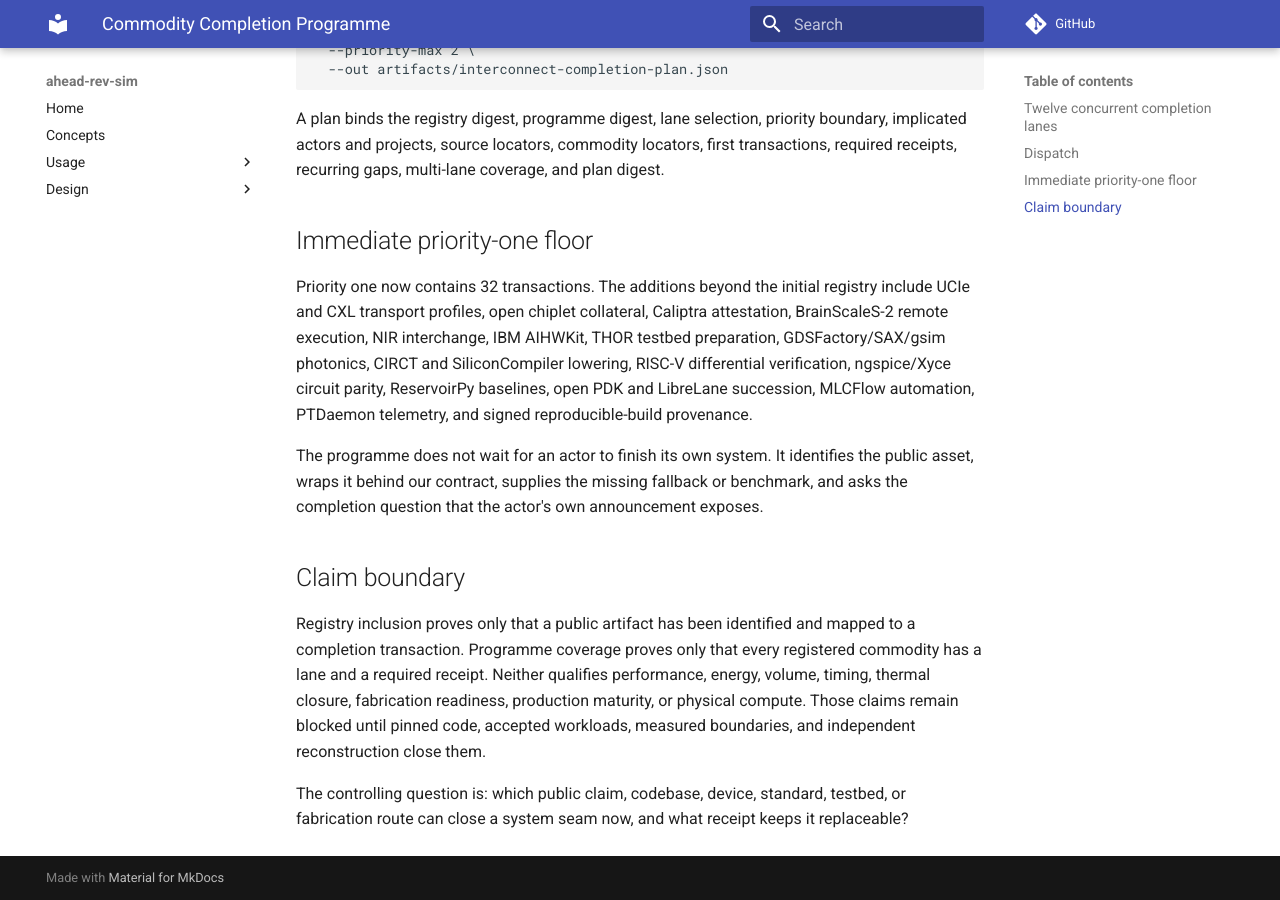
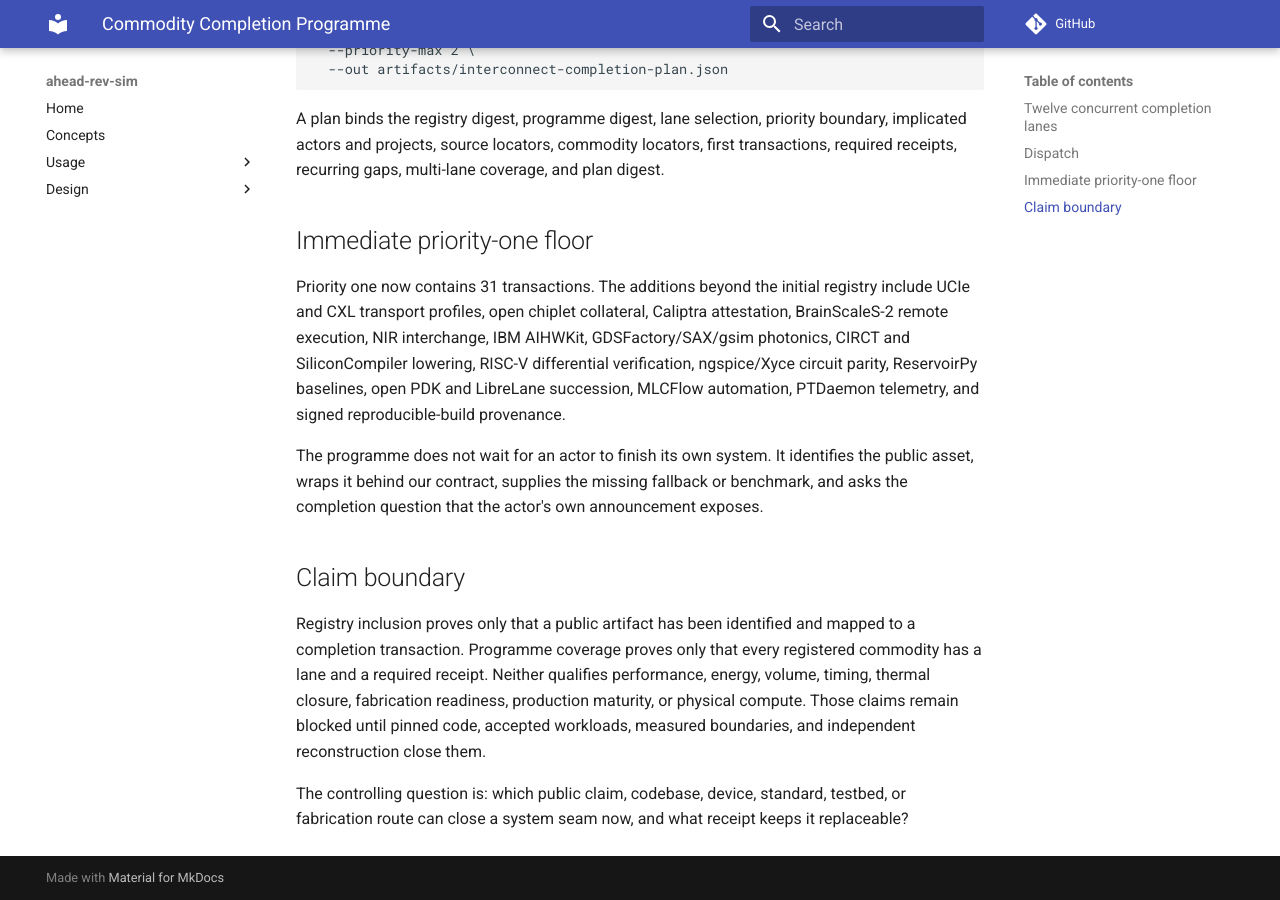
Before and after one commit to BigBirdReturns/ahead-rev-sim, an MkDocs documentation site: the page built from docs/commodity_completion_program.md, in a window 1280 px wide and 900 px high, scrolled down 1904 px. Built offline with MkDocs 1.6.1 and Material for MkDocs 9.7.7, drawn with Linux system fonts in a browser that asks for light colours; comment, search, counter and statistics services are not loaded.

Commit message:
Align fanout priority evidence with registry
Use the registry-derived 31 priority-one, 38 priority-two, and 4 priority-three distribution in the conformance estate and programme documentation. The first fanout run otherwise compiled cleanly and passed 118 tests; this commit removes the five assertion-only count mismatches without changing commodity identities, lanes, or completion semantics.

```diff
--- a/docs/commodity_completion_program.md
+++ b/docs/commodity_completion_program.md
@@ -47,7 +47,7 @@ A plan binds the registry digest, programme digest, lane selection, priority bou
 
 ## Immediate priority-one floor
 
-Priority one now contains 32 transactions. The additions beyond the initial registry include UCIe and CXL transport profiles, open chiplet collateral, Caliptra attestation, BrainScaleS-2 remote execution, NIR interchange, IBM AIHWKit, THOR testbed preparation, GDSFactory/SAX/gsim photonics, CIRCT and SiliconCompiler lowering, RISC-V differential verification, ngspice/Xyce circuit parity, ReservoirPy baselines, open PDK and LibreLane succession, MLCFlow automation, PTDaemon telemetry, and signed reproducible-build provenance.
+Priority one now contains 31 transactions. The additions beyond the initial registry include UCIe and CXL transport profiles, open chiplet collateral, Caliptra attestation, BrainScaleS-2 remote execution, NIR interchange, IBM AIHWKit, GDSFactory/SAX/gsim photonics, CIRCT and SiliconCompiler lowering, RISC-V differential verification, ngspice/Xyce circuit parity, ReservoirPy baselines, open PDK and LibreLane succession, MLCFlow automation, PTDaemon telemetry, and signed reproducible-build provenance.
 
 The programme does not wait for an actor to finish its own system. It identifies the public asset, wraps it behind our contract, supplies the missing fallback or benchmark, and asks the completion question that the actor's own announcement exposes.
 
```
Also changed, not shown: docs/commodity_ecosystem_sweep.md (+2 -2 lines), 2 other files.
